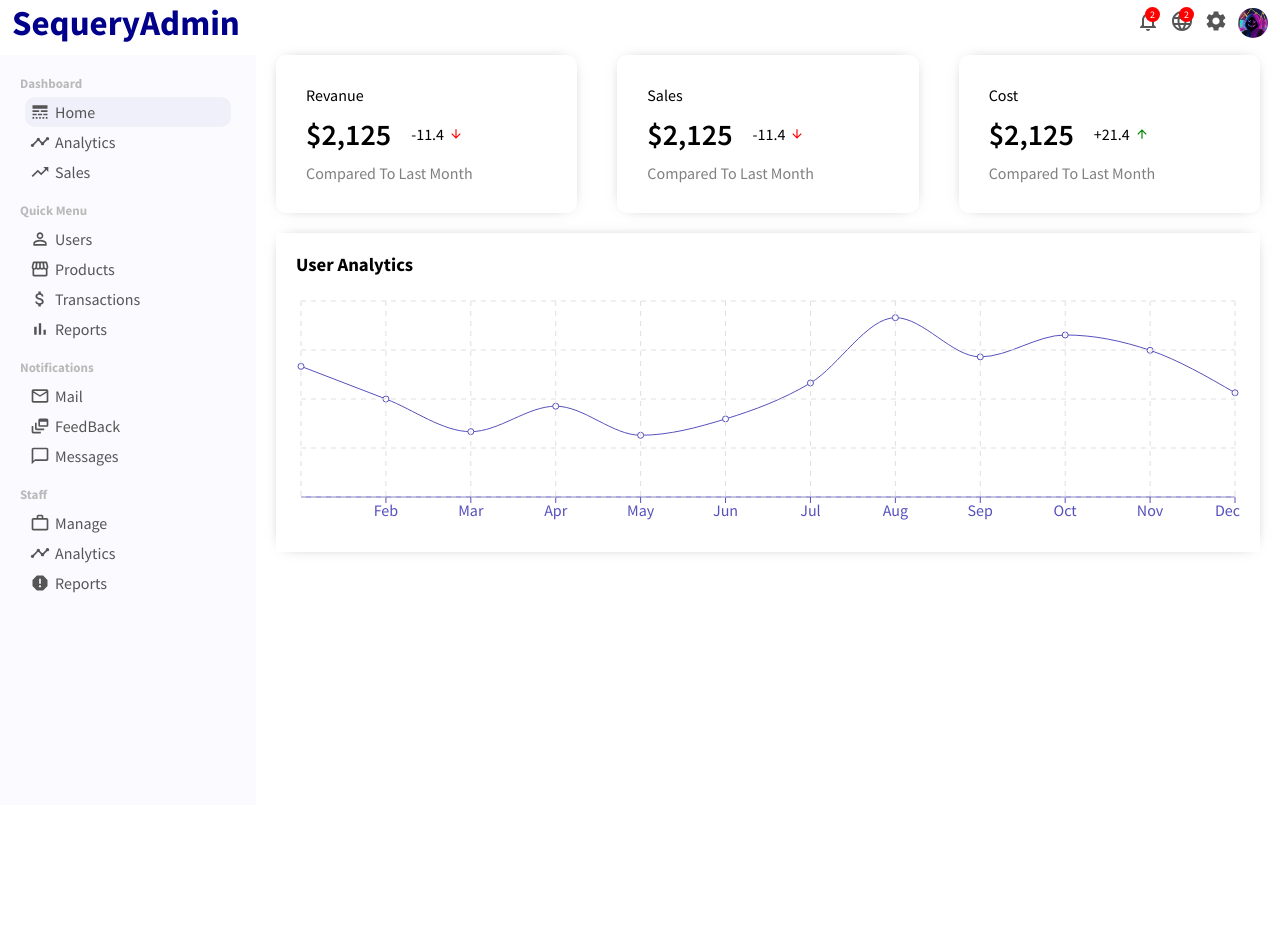
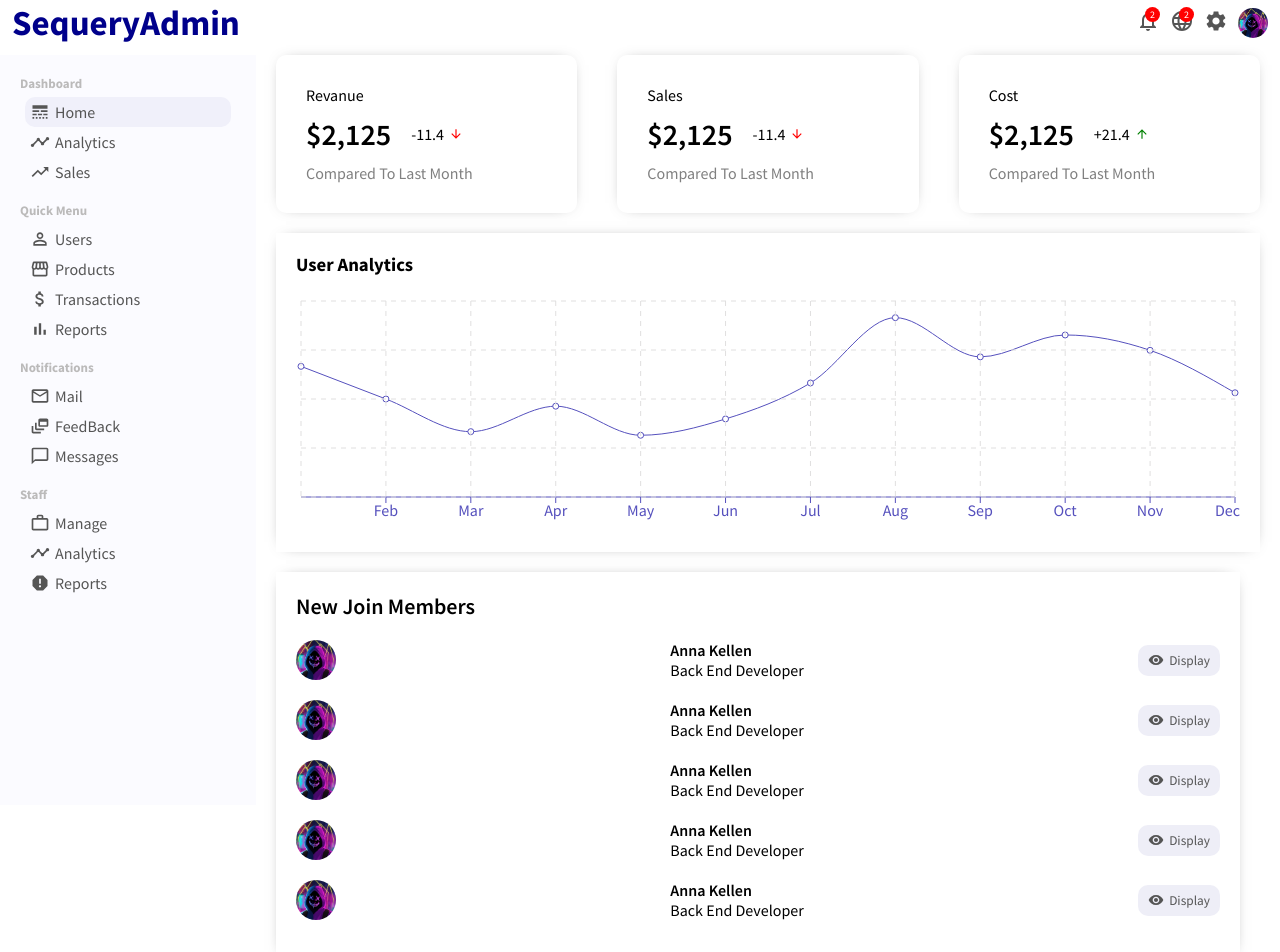
Before and after one commit to sequery/ReactJS-Admin, a React (Create React App) app: page / in a window 1280 px wide. Shown: the top 952 px of the page. Before the commit the page ends 805 px from the top, so only its background shows below. Built offline with nearby package versions, Linux system fonts and the light colour scheme.

Commit message:
widgetSm added

```diff
--- /dev/null
+++ b/src/components/widgetSm/WidgetSm.jsx
@@ -0,0 +1,70 @@
+import './widgetSm.scss'
+import profile from '../../assets/profile.jpeg'
+import { Visibility } from '@material-ui/icons'
+
+function WidgetSm() {
+    return (
+        <div className="widgetSm">
+            <span className="widgetSmTitle">New Join Members</span>
+            <ul className="widgetSmList">
+                <li className="widgetSmListItem">
+                    <img src={profile} alt="" className="widgetSmImg" />
+                    <div className="widgetSmUser">
+                        <span className="widgetSmUsername">Anna Kellen</span>
+                        <span className="widgetSmUserTitle">Back End Developer</span>
+                    </div>
+                    <button className="widgetSmButton">
+                        <Visibility className="widgetSmIcon" />
+                        Display
+                    </button>
+                </li>
+                <li className="widgetSmListItem">
+                    <img src={profile} alt="" className="widgetSmImg" />
+                    <div className="widgetSmUser">
+                        <span className="widgetSmUsername">Anna Kellen</span>
+                        <span className="widgetSmUserTitle">Back End Developer</span>
+                    </div>
+                    <button className="widgetSmButton">
+                        <Visibility className="widgetSmIcon" />
+                        Display
+                    </button>
+                </li>
+                <li className="widgetSmListItem">
+                    <img src={profile} alt="" className="widgetSmImg" />
+                    <div className="widgetSmUser">
+                        <span className="widgetSmUsername">Anna Kellen</span>
+                        <span className="widgetSmUserTitle">Back End Developer</span>
+                    </div>
+                    <button className="widgetSmButton">
+                        <Visibility className="widgetSmIcon" />
+                        Display
+                    </button>
+                </li>
+                <li className="widgetSmListItem">
+                    <img src={profile} alt="" className="widgetSmImg" />
+                    <div className="widgetSmUser">
+                        <span className="widgetSmUsername">Anna Kellen</span>
+                        <span className="widgetSmUserTitle">Back End Developer</span>
+                    </div>
+                    <button className="widgetSmButton">
+                        <Visibility className="widgetSmIcon" />
+                        Display
+                    </button>
+                </li>
+                <li className="widgetSmListItem">
+                    <img src={profile} alt="" className="widgetSmImg" />
+                    <div className="widgetSmUser">
+                        <span className="widgetSmUsername">Anna Kellen</span>
+                        <span className="widgetSmUserTitle">Back End Developer</span>
+                    </div>
+                    <button className="widgetSmButton">
+                        <Visibility className="widgetSmIcon" />
+                        Display
+                    </button>
+                </li>
+            </ul>
+        </div>
+    )
+}
+
+export default WidgetSm
--- /dev/null
+++ b/src/components/widgetSm/widgetSm.scss
@@ -0,0 +1,63 @@
+.widgetSm {
+    flex: 1;
+    -webkit-box-shadow: 0px 0px 15px -10px rgba(0, 0, 0, 0.75);
+    box-shadow: 0px 0px 15px -10px rgba(0, 0, 0, 0.75);
+    padding: 20px;
+    margin-right: 20px;
+
+    .widgetSmTitle {
+        font-size: 22px;
+        font-weight: 600;
+    }
+
+    .widgetSmList {
+        margin: 0;
+        padding: 0;
+        list-style: none;
+
+        .widgetSmListItem {
+            display: flex;
+            align-items: center;
+            justify-content: space-between;
+            margin: 20px 0px;
+
+            .widgetSmImg {
+                width: 40px;
+                border-radius: 50%;
+                height: 40px;
+                object-fit: cover;
+            }
+
+            .widgetSmUser {
+                display: flex;
+                flex-direction: column;
+
+
+                .widgetSmUsername {
+                    font-weight: 600;
+                }
+
+                .widgetSmTitle {
+                    font-weight: 300;
+                }
+
+            }
+
+            .widgetSmButton {
+                display: flex;
+                align-items: center;
+                border: none;
+                border-radius: 10px;
+                padding: 7px 10px;
+                background-color: #eeeef7;
+                color: #555;
+                cursor: pointer;
+
+                .widgetSmIcon {
+                    font-size: 16px;
+                    margin-right: 5px;
+                }
+            }
+        }
+    }
+}
--- a/src/pages/home/Home.jsx
+++ b/src/pages/home/Home.jsx
@@ -1,5 +1,6 @@
 import Chart from '../../components/chart/Chart'
 import FeaturedInfo from '../../components/featuredInfo/FeaturedInfo'
+import WidgetSm from '../../components/widgetSm/WidgetSm'
 import { userData } from '../../dummyData'
 import './home.scss'
 
@@ -8,7 +9,9 @@
         <div className="home">
             <FeaturedInfo />
             <Chart data={userData} title="User Analytics" grid dataKey="Active User"/>
-            <div className="homeWidgets"></div>
+            <div className="homeWidgets">
+                <WidgetSm />
+            </div>
         </div>
     )
 }
```
